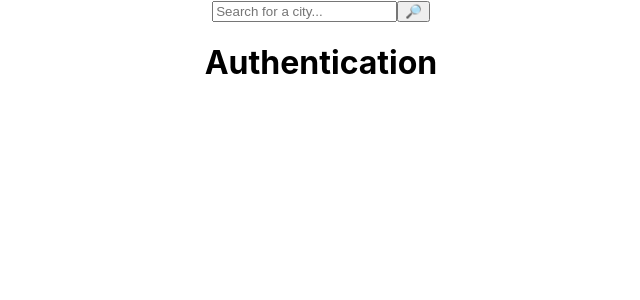
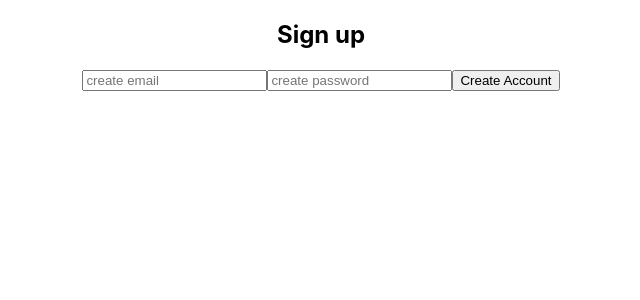
Before and after one commit to rperezsacardo/project-3-travva-app, a React (Create React App) app in the folder client/: page /authentication in a window 1280 px wide. Shown: the top 300 px of the page, without its empty margins (319-959 px from the left). Built offline with nearby package versions, Linux system fonts and the light colour scheme.

Commit message:
authentication

```diff
--- a/client/src/App.jsx
+++ b/client/src/App.jsx
@@ -1,5 +1,5 @@
 import React, { Component } from "react";
-import Authentication from "./View/Authentication";
+import Authentication from "./View/Authentication/SignUp";
 import EditTripView from "./View/EditTripView";
 import HomeView from "./View/HomeView";
 import SingleDayView from "./View/SingleDayView";
--- /dev/null
+++ b/client/src/View/Authentication/SignUp/index.jsx
@@ -0,0 +1,65 @@
+import React, { Component } from "react";
+import NavBar from "../../../Components/NavBar";
+import Place from "../../../Components/Place";
+import Trip from "../../../Components/Trip";
+import Day from "../../../Components/Day";
+
+//import { authenticationService } from "../../../services/authentication"
+
+class Authentication extends Component {
+  constructor() {
+    super();
+    this.state = {
+      email: "",
+      password: ""
+    };
+  }
+
+  handleFormSubmission = (event) => {
+    event.preventDefault();
+    const { email, password } = this.state;
+    alert(`Person with the email ${email} and the password ${password} has signed up.`);
+    // do something here, set state?
+  };
+
+  handleInputChange = (event) => {
+    const $inputDomNode = event.target;
+
+    const inputNameAttribute = $inputDomNode.name;
+    const value = $inputDomNode.value;
+
+    this.setState({
+      [inputNameAttribute]: value
+    });
+  };
+
+  render() {
+    return (
+      <div className="App">
+        <h2>Sign up</h2>
+        <form onSubmit={this.handleFormSubmission}>
+          <input
+            name="email"
+            type="email"
+            placeholder="create email"
+            value={this.state.email}
+            onChange={this.handleInputChange}
+          />
+
+          <input
+            name="password"
+            placeholder="create password"
+            value={this.state.password}
+            onChange={this.handleInputChange}
+          />
+
+          <button>Create Account</button>
+        </form>
+      </div>
+    );
+  }
+}
+
+export default Authentication;
+
+//if good, duplicate for sign-in
--- a/client/src/View/Authentication/index.jsx
+++ /dev/null
@@ -1,19 +0,0 @@
-import React, { Component } from "react";
-import NavBar from './../../Components/NavBar';
-import Place from './../../Components/Place';
-import Trip from './../../Components/Trip';
-import Day from './../../Components/Day';
-
-
-class Authentication extends Component {
-  render() {
-    return (
-      <div>
-        <NavBar />
-        <h1>Authentication </h1>
-      </div>
-    );
-  }
-}
-
-export default Authentication;
```
